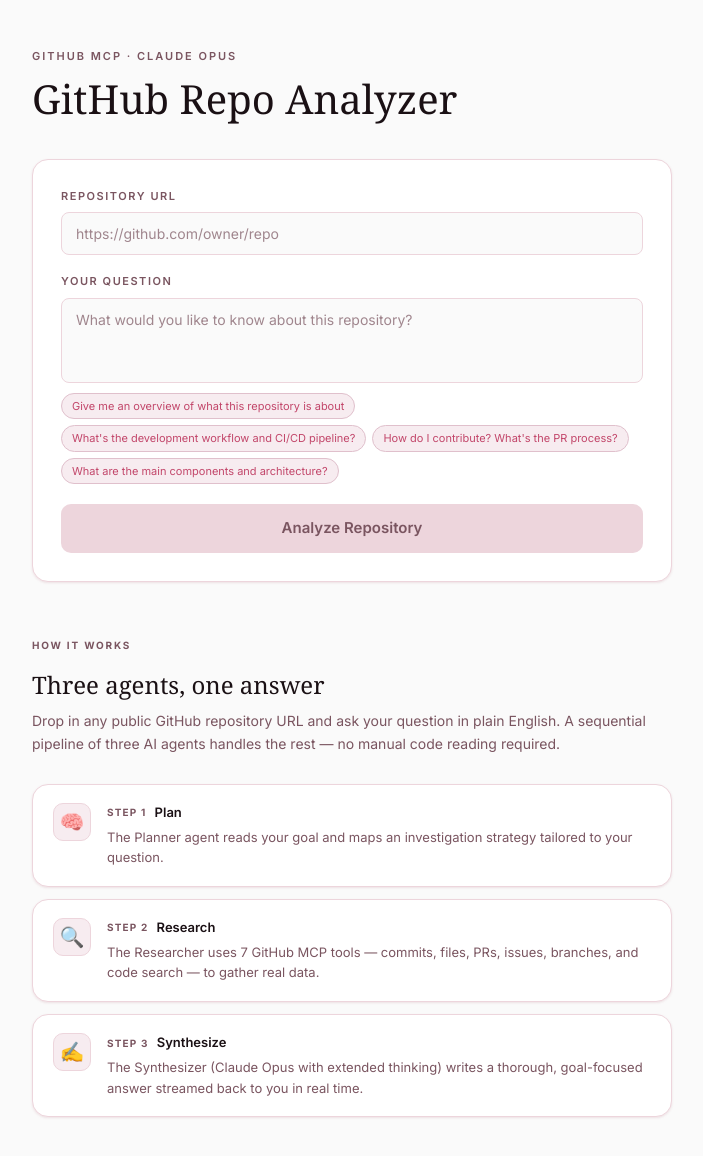
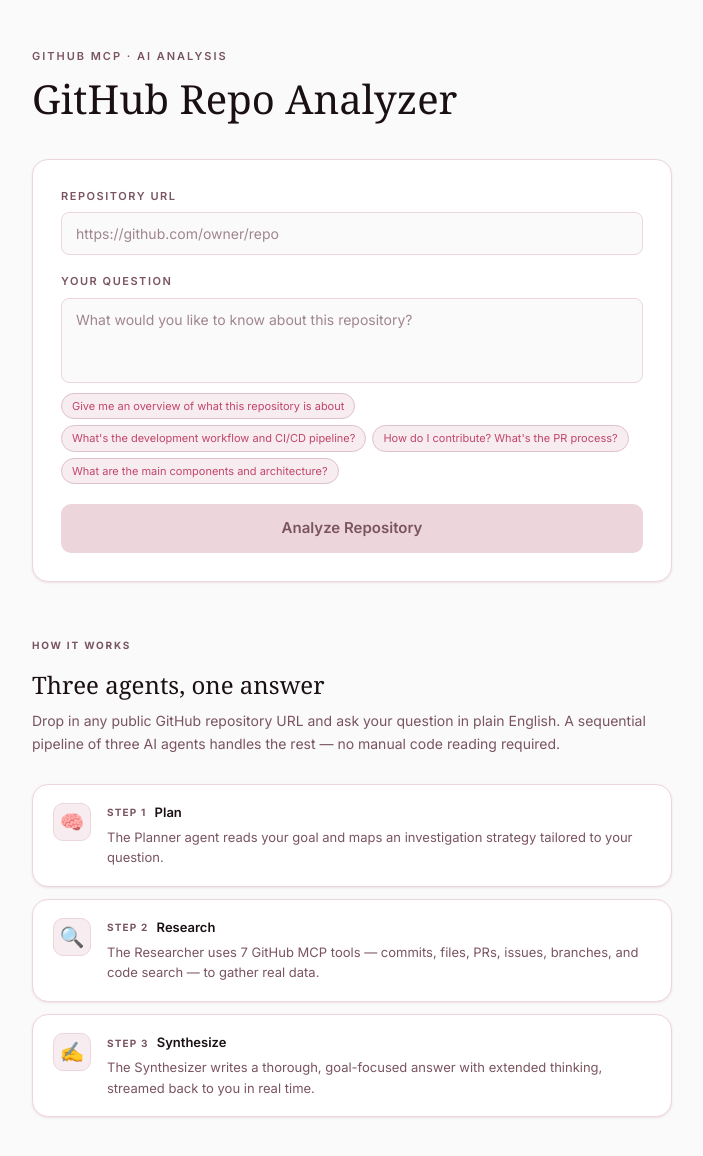
Before and after one commit to QY-25123/RepoPilot, a Next.js app in the folder frontend/: page / in a window 1280 px wide. Shown: the top 1156 px of the page, without its empty margins (288-991 px from the left). Built offline with nearby package versions, Linux system fonts and the light colour scheme.

Commit message:
shorten text on frontend

```diff
--- a/frontend/app/layout.tsx
+++ b/frontend/app/layout.tsx
@@ -7,7 +7,7 @@
 export const metadata: Metadata = {
   title: "GitHub Repo Analyzer",
   description:
-    "Three AI agents collaborate to research any GitHub repository and answer your questions — powered by GitHub MCP and Claude Opus.",
+    "Three AI agents collaborate to research any GitHub repository and answer your questions — powered by GitHub MCP.",
 };
 
 export default function RootLayout({ children }: { children: React.ReactNode }) {
--- a/frontend/app/page.tsx
+++ b/frontend/app/page.tsx
@@ -46,7 +46,7 @@
     icon: "✍️",
     label: "Synthesize",
     description:
-      "The Synthesizer (Claude Opus with extended thinking) writes a thorough, goal-focused answer streamed back to you in real time.",
+      "The Synthesizer writes a thorough, goal-focused answer with extended thinking, streamed back to you in real time.",
   },
 ];
 
@@ -164,7 +164,7 @@
             color: "var(--muted)",
             marginBottom: "10px",
           }}>
-            GitHub MCP · Claude Opus
+            GitHub MCP · AI Analysis
           </p>
           <h1 style={{
             fontFamily: "Georgia, 'Times New Roman', serif",
```
